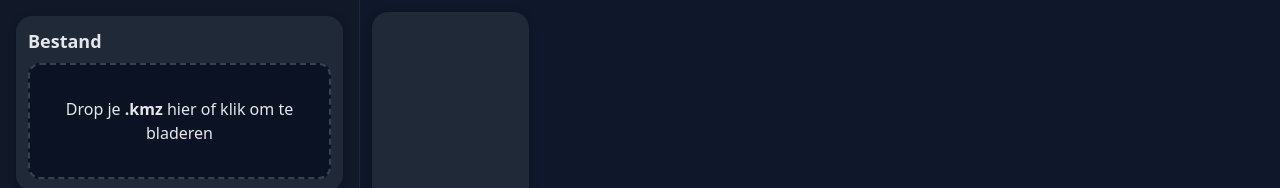
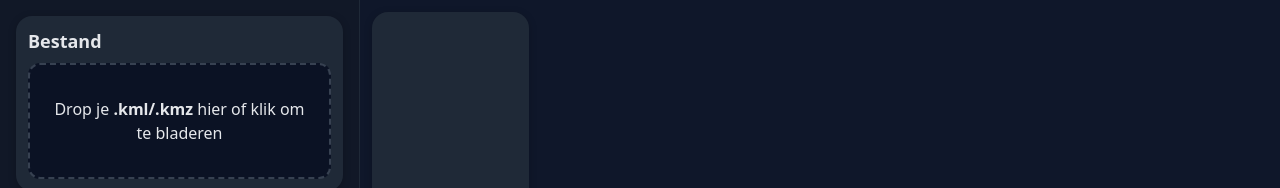
Before and after one commit to PaulCornelissen/kmz-viewer, a React (Vite) app: page / in a window 1280 px wide. Shown: the top 188 px of the page. Built offline with nearby package versions, Linux system fonts and the light colour scheme; no server answers; the HTML template or start-up script is replaced by a standard one.

Commit message:
add kml support

```diff
--- a/src/components/Dropzone.tsx
+++ b/src/components/Dropzone.tsx
@@ -27,8 +27,8 @@ export function Dropzone({ onFile }: { onFile: (file: File) => void }) {
                 onDrop={onDrop}
                 onClick={() => inputRef.current?.click()}
             >
-                <p>Drop je <strong>.kmz</strong> hier of klik om te bladeren</p>
-                <input ref={inputRef} type="file" accept=".kmz" hidden onChange={onChange} />
+                <p>Drop je <strong>.kml/.kmz</strong> hier of klik om te bladeren</p>
+                <input ref={inputRef} type="file" accept=".kml,.kmz" hidden onChange={onChange} />
             </div>
         </div>
     )
--- a/src/worker/trackWorker.ts
+++ b/src/worker/trackWorker.ts
@@ -1,6 +1,4 @@
-
 /// <reference lib="webworker" />
-
 import JSZip from 'jszip'
 import type { AnalyseParams, AnalysisResult, Point } from '../types'
 import { analyze } from '../lib/segmentation'
@@ -18,12 +16,18 @@ const DEFAULT_PARAMS: AnalyseParams = {
 self.onmessage = async (ev: MessageEvent) => {
     const { fileBuffer, params } = ev.data as { fileBuffer: ArrayBuffer, params?: Partial<AnalyseParams> }
     try {
-        const zip = await JSZip.loadAsync(fileBuffer)
-        const kmlEntry = Object.values(zip.files).find(f => f.name.toLowerCase().endsWith('.kml'))
-        if (!kmlEntry) throw new Error('Geen .kml gevonden in KMZ')
+        let kmlText = ''
+        try {
+            const zip = await JSZip.loadAsync(fileBuffer)
+            const kmlEntry = Object.values(zip.files).find(f => f.name.toLowerCase().endsWith('.kml'))
+            if (!kmlEntry) throw new Error('Geen .kml gevonden in KMZ')
+            kmlText = await kmlEntry.async('text')
+        } catch {
+            // Niet-zip: behandel als plain KML
+            kmlText = new TextDecoder('utf-8').decode(new Uint8Array(fileBuffer))
+        }
 
 
-        const kmlText = await kmlEntry.async('text')
         const points = parsePointsFromKml(kmlText)
         if (points.length < 2) throw new Error('Geen bruikbare trackpunten gevonden')
 
@@ -38,6 +42,7 @@ self.onmessage = async (ev: MessageEvent) => {
         ; (self as unknown as Worker).postMessage({ ok: false, error: e?.message || String(e) })
     }
 }
+
 
 // --- KML parsing helpers ---
 function parsePointsFromKml(kml: string): Point[] {
```
